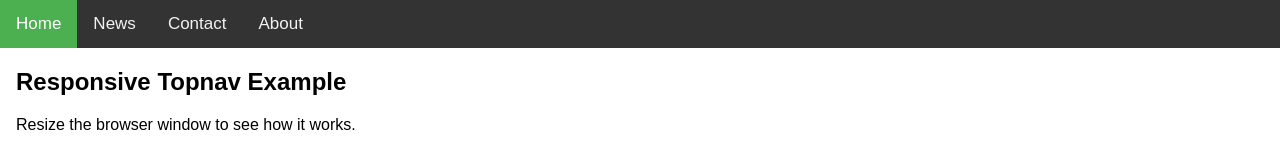
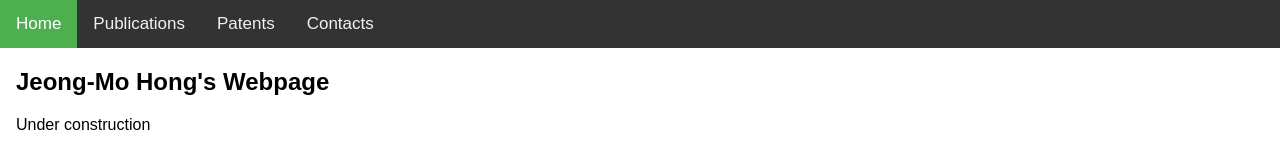
Before and after one commit to jmhong-simulation/jmhong-simulation.github.io, a plain HTML site: page index.html in a window 1280 px wide. Drawn offline with Linux system fonts and the light colour scheme.

Commit message:
Update index.html

```diff
--- a/index.html
+++ b/index.html
@@ -65,17 +65,17 @@ body {
 
 <div class="topnav" id="myTopnav">
   <a href="#home" class="active">Home</a>
-  <a href="#news">News</a>
-  <a href="#contact">Contact</a>
-  <a href="#about">About</a>
+  <a href="#publications">Publications</a>
+  <a href="#contact">Patents</a>
+  <a href="#about">Contacts</a>
   <a href="javascript:void(0);" class="icon" onclick="myFunction()">
     <i class="fa fa-bars"></i>
   </a>
 </div>
 
 <div style="padding-left:16px">
-  <h2>Responsive Topnav Example</h2>
-  <p>Resize the browser window to see how it works.</p>
+  <h2>Jeong-Mo Hong's Webpage</h2>
+  <p>Under construction</p>
 </div>
 
 <script>
```
